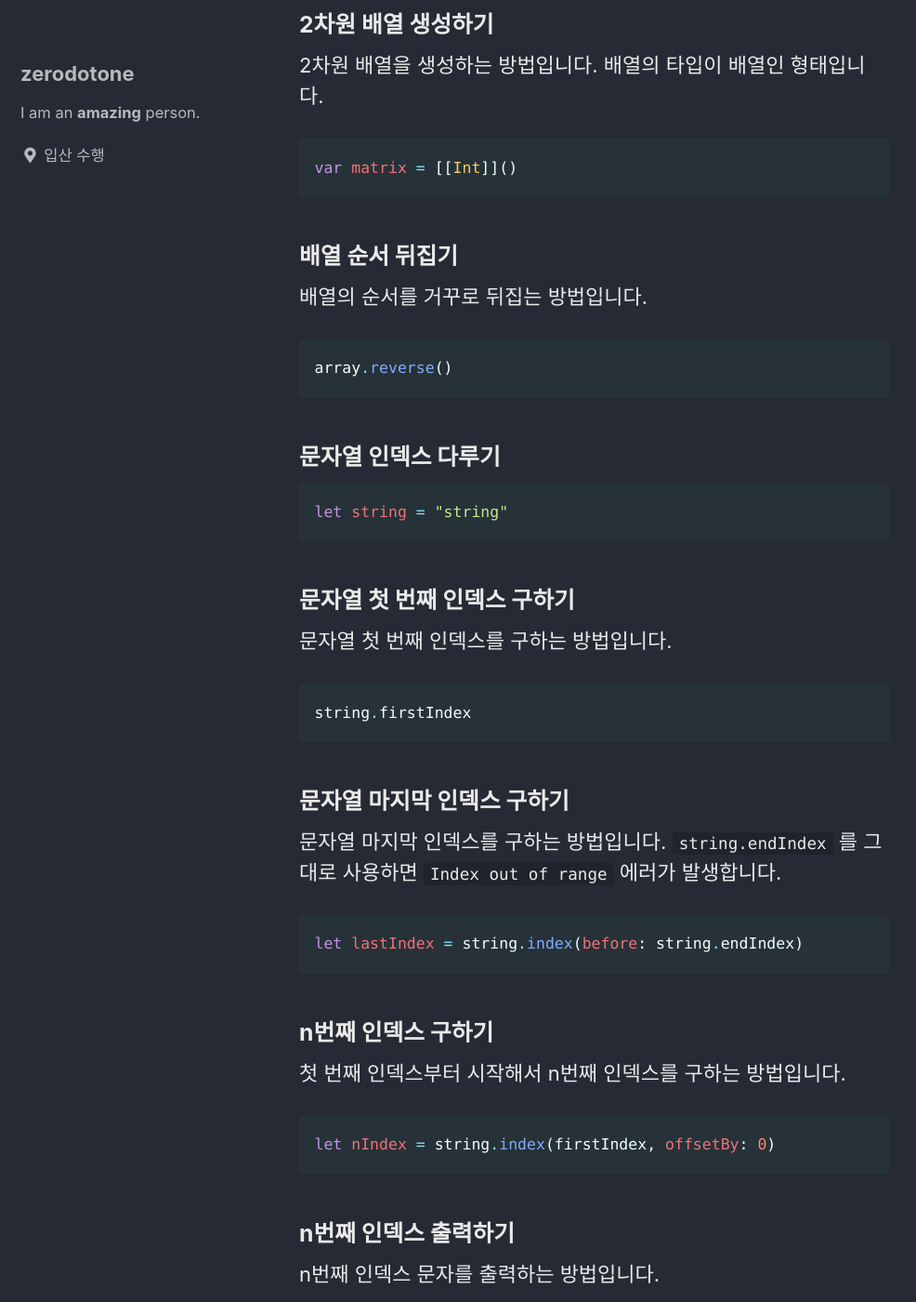
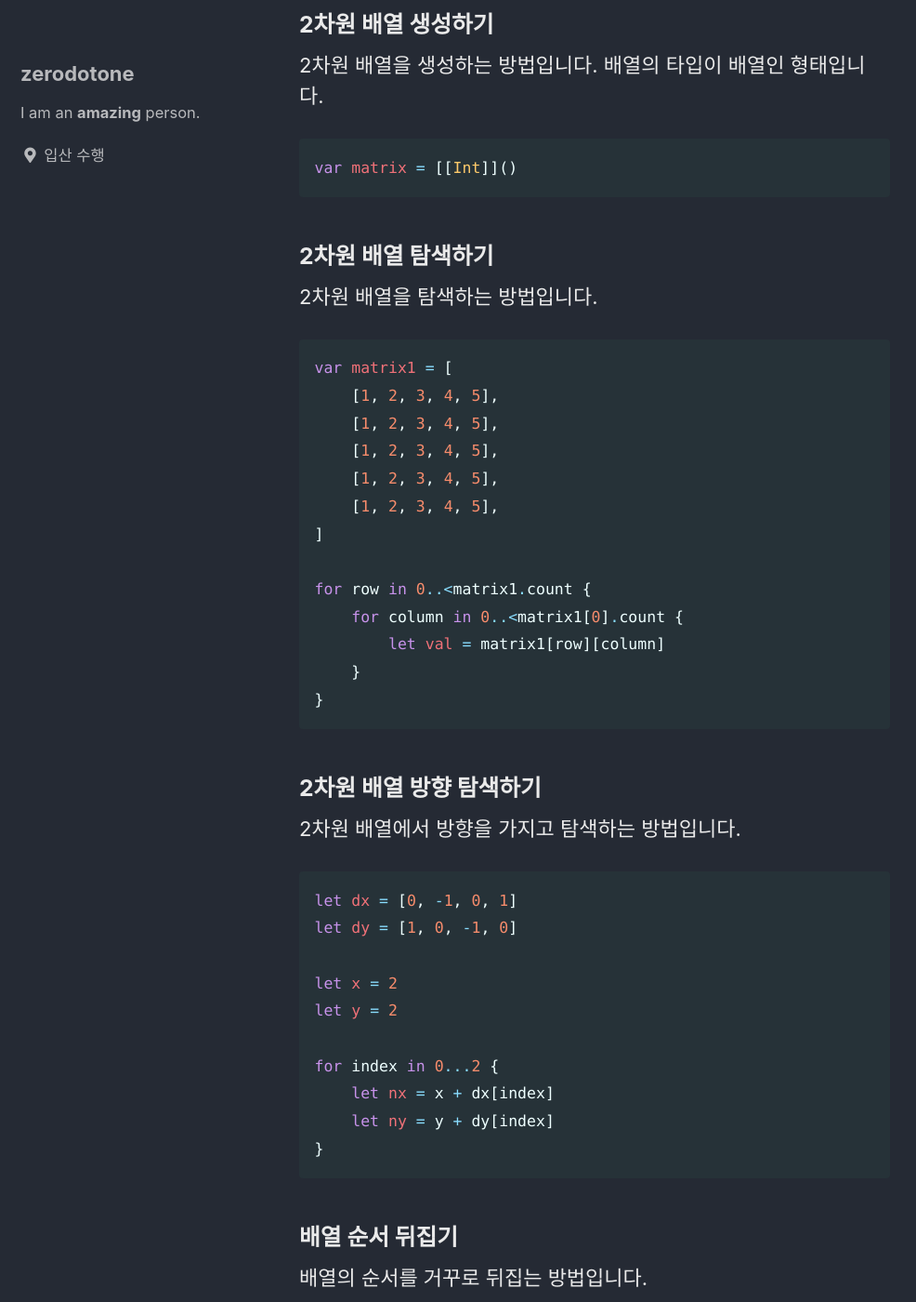
Before and after one commit to zdodev/zdodev.github.io, a Jekyll site: the page built from _posts/2021-05-01-알고리즘-문제-풀이에-유용한-Swift-기법.md, in a window 1280 px wide and 1400 px high, scrolled down 1865 px. Shown: the whole window at 93% size, without its empty margins (0-986 px from the left). Built offline with Jekyll 4.4.1, drawn with Linux system fonts in a browser that asks for light colours; cached includes are drawn as plain includes; some of the changed text lies outside the part shown.

Commit message:
✍️: 알고리즘 풀이에 유용한 기법 업데이트.

````diff
--- a/_posts/2021-05-01-알고리즘-문제-풀이에-유용한-Swift-기법.md
+++ b/_posts/2021-05-01-알고리즘-문제-풀이에-유용한-Swift-기법.md
@@ -69,6 +69,43 @@ var array2 = Array(repeating: 3, count: 5)
 
 ```swift
 var matrix = [[Int]]()
+```
+
+### 2차원 배열 탐색하기
+
+2차원 배열을 탐색하는 방법입니다.
+
+```swift
+var matrix1 = [
+    [1, 2, 3, 4, 5],
+    [1, 2, 3, 4, 5],
+    [1, 2, 3, 4, 5],
+    [1, 2, 3, 4, 5],
+    [1, 2, 3, 4, 5],
+]
+
+for row in 0..<matrix1.count {
+    for column in 0..<matrix1[0].count {
+        let val = matrix1[row][column]
+    }
+}
+```
+
+### 2차원 배열 방향 탐색하기
+
+2차원 배열에서 방향을 가지고 탐색하는 방법입니다.
+
+```swift
+let dx = [0, -1, 0, 1]
+let dy = [1, 0, -1, 0]
+
+let x = 2
+let y = 2
+
+for index in 0...2 {
+    let nx = x + dx[index]
+    let ny = y + dy[index]
+}
 ```
 
 ### 배열 순서 뒤집기
````
